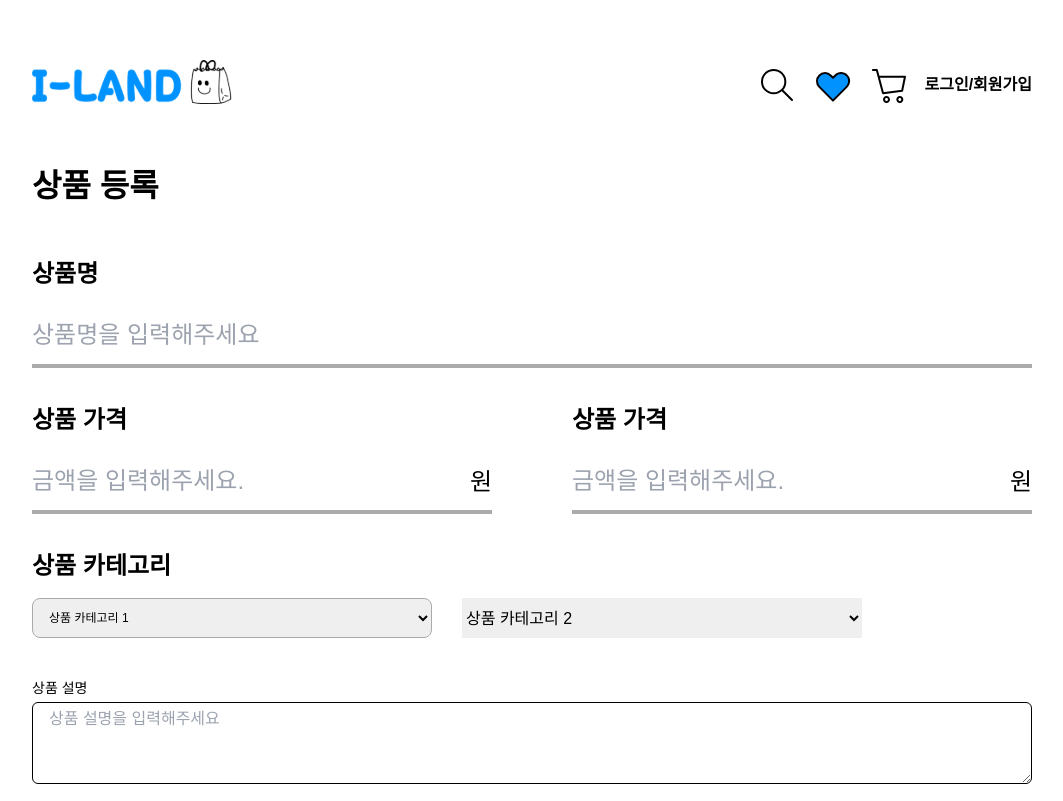
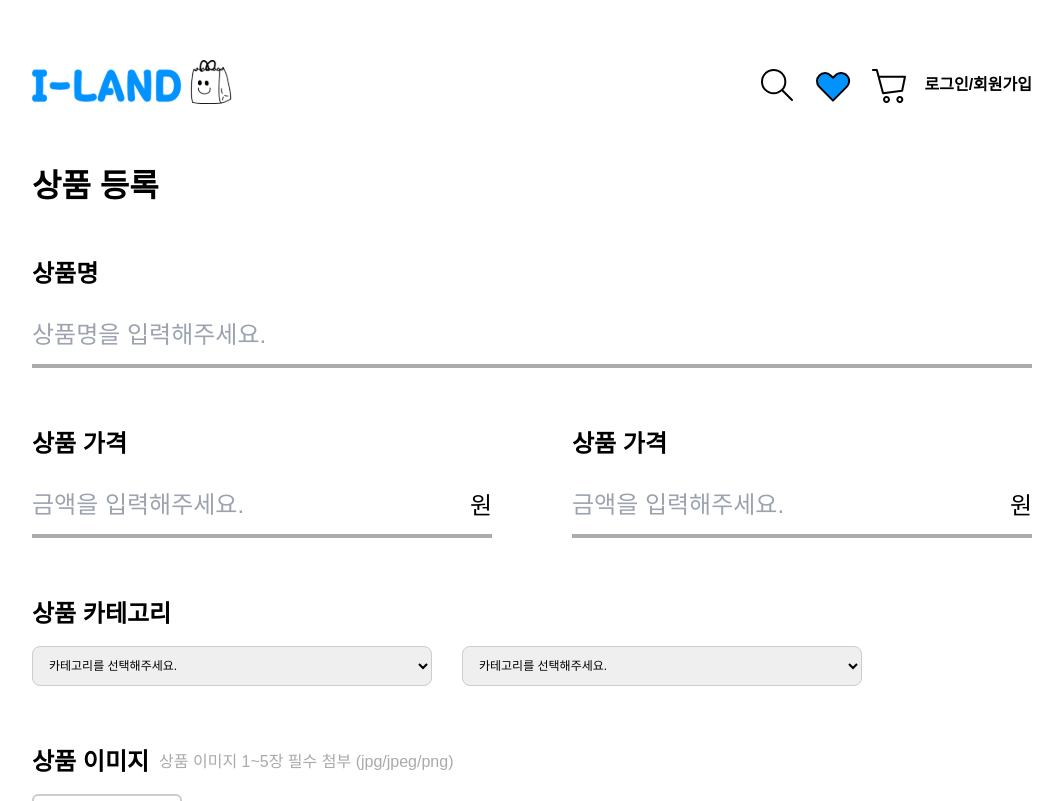
Before and after one commit to FRONTENDBOOTCAMP-11th/i-land, a React (Vite) app: page /productCreate in a window 1280 px wide. Shown: the top 801 px of the page, without its empty margins (108-1171 px from the left). Built offline with nearby package versions, Linux system fonts and the light colour scheme; a web font is replaced by a local one.

Commit message:
💄style: 상품 카테고리, 상품 이미지, 상품 설명 완성

```diff
--- a/src/pages/ProductCreate.jsx
+++ b/src/pages/ProductCreate.jsx
@@ -4,7 +4,7 @@ export default function ProductCreate() {
       <h1 className="page-title">상품 등록</h1>
 
       <form action="">
-        <div className="mb-[40px]">
+        <div className="mb-16">
           <label className="section-title" htmlFor="productName">
             상품명
           </label>
@@ -12,11 +12,11 @@ export default function ProductCreate() {
             type="text"
             id="productName"
             className="w-full py-[15px] text-2xl leading-none border-b-4 border-solid border-gray3 focus-within:border-point-blue focus:outline-none"
-            placeholder="상품명을 입력해주세요"
+            placeholder="상품명을 입력해주세요."
           />
         </div>
 
-        <div className="flex gap-[80px] mb-[40px]">
+        <div className="flex gap-[80px] mb-16">
           <div className="relative flex-1">
             <label className="section-title" htmlFor="productPrice">
               상품 가격
@@ -52,44 +52,73 @@ export default function ProductCreate() {
           </div>
         </div>
 
-        <div className="">
+        <div className="mb-16">
           <label className="section-title" htmlFor="category-1">
             상품 카테고리
           </label>
-          <div className="flex gap-[30px] mb-[40px]">
+          <div className="flex gap-[30px]">
             <select
               id="category-1"
-              className="w-[400px] h-[40px] border border-gray3 rounded-lg px-3 text-xs pr-5"
-              style={{
-                backgroundPosition: "calc(100% - 20px) center", // 오른쪽에서 20px 왼쪽으로 이동
-                backgroundRepeat: "no-repeat", // 화살표 반복 방지
-              }}
+              className="w-[400px] h-[40px] border border-gray2 rounded-lg px-3 text-xs focus:outline-none"
+              name="selectedCategory"
             >
-              <option>상품 카테고리 1</option>
-              <option>카테고리 A</option>
-              <option>카테고리 B</option>
+              <option>카테고리를 선택해주세요.</option>
+              <option value="cartoon">만화/애니메이션</option>
+              <option value="idol">아이돌</option>
+              <option value="film">영화/드라마</option>
+              <option value="figure">인형/피규어</option>
+              <option value="fashion">패션/의류</option>
+              <option value="stationary">문구/잡화</option>
             </select>
-            <select id="category-2" className="w-[400px] h-[40px]">
-              <option>상품 카테고리 2</option>
-              <option>카테고리 C</option>
-              <option>카테고리 D</option>
+            <select
+              id="category-2"
+              className="w-[400px] h-[40px] border border-gray2 rounded-lg px-3 text-xs focus:outline-none"
+            >
+              <option>카테고리를 선택해주세요.</option>
+              <option value="cartoon">만화/애니메이션</option>
+              <option value="idol">아이돌</option>
+              <option value="film">영화/드라마</option>
+              <option value="figure">인형/피규어</option>
+              <option value="fashion">패션/의류</option>
+              <option value="stationary">문구/잡화</option>
             </select>
           </div>
         </div>
 
-        {/* 상품 설명 */}
-        <div className="mb-6">
-          <label
-            htmlFor="product-description"
-            className="block mb-1 text-sm font-medium text-gray-700"
-          >
+        <div className="mb-16">
+          <div className="flex items-center gap-2.5">
+            <label className="section-title">상품 이미지</label>
+            <span className="mb-[20px] text-gray3">
+              상품 이미지 1~5장 필수 첨부 (jpg/jpeg/png)
+            </span>
+          </div>
+
+          <div>
+            <label
+              className="inline-flex items-center justify-center w-[150px] h-[40px] border-2 border-gray2 rounded-md cursor-pointer font-bold text-lg"
+              htmlFor="productImage"
+            >
+              이미지 첨부
+            </label>
+            <input
+              id="productImage"
+              type="file"
+              multiple
+              accept="image/png, image/jpeg, image/jpg"
+              className="hidden"
+            />
+          </div>
+        </div>
+
+        <div className="mb-16">
+          <label className="section-title" htmlFor="productDescription">
             상품 설명
           </label>
           <textarea
-            id="product-description"
-            rows="4"
-            placeholder="상품 설명을 입력해주세요"
-            className="w-full px-4 py-2 border border-gray-300 rounded-md focus:ring-2 focus:ring-blue-500 focus:border-blue-500"
+            id="productDescription"
+            className="w-full h-[400px] p-[40px] border border-gray2 rounded-lg focus:outline-none resize-none text-2xl"
+            name="productDescription"
+            placeholder="상품 설명을 입력해주세요."
           ></textarea>
         </div>
 
```
